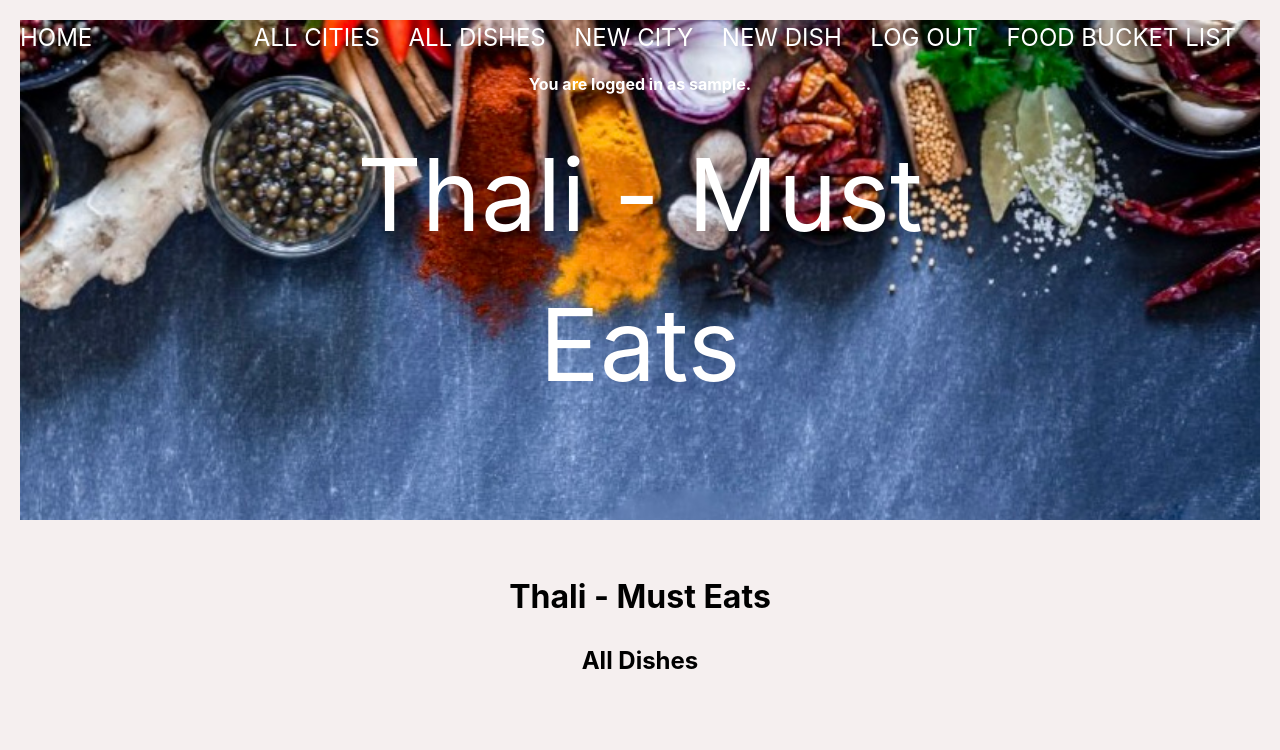
After one commit to ParulK-bhardwaj/ACS-1220-Thali-App, a Flask app: page /all_dishes in a window 1280 px wide. The commit adds this page. Shown: the top 750 px of the page. Run offline with Flask 2, Linux system fonts and the light colour scheme; the visitor is signed in with stand-in values (Sample User, id 1); data comes from the database, SQL or seed files in the repository; both versions use the stored data as it was after the commit; data that the repository does not hold is empty; parts of the project's set-up code (start-up, migrations or seed data) failed here and were passed over.

```diff
--- a/thali_app/main/routes.py
+++ b/thali_app/main/routes.py
@@ -72,25 +72,54 @@ def new_dish():
 @login_required
 def city_detail(city_id):
     city = City.query.get(city_id)
+    return render_template('city_detail.html',city=city)
+
+# city edit
+@main.route('/city/<city_id>/edit', methods=['GET', 'POST'])
+@login_required
+def city_edit(city_id):
+    city = City.query.get(city_id)
+    print(city.id)
 
     # Created a CityForm and pass in `obj=city`
     form = CityForm(obj=city)
+    print(form.name)
+    if form.validate_on_submit():
+        print(f"????????{city.id}")
+        city.name = form.name.data
+        city.state = form.state.data
+        city.region = form.region.data
+        city.country = form.country.data
+        city.short_desc = form.short_desc.data
+        city.created_by = current_user
+        # form.populate_obj(city)
 
-    if form.validate_on_submit():
-        form.populate_obj(city)
-
-        db.session.add(city)
         db.session.commit()
 
         flash("City was updated successfully")
         return redirect(url_for("main.city_detail", city_id=city.id))
 
     city = City.query.get(city_id)
-    return render_template('city_detail.html',city=city, form=form)
+    return render_template('city_edit.html',city=city, form=form)
 
+# All dishes route
+@main.route('/all_dishes')
+def all_dishes():
+    all_dishes = Dish.query.all()
+    print(all_dishes)
+    return render_template('all_dishes.html', all_dishes=all_dishes)
+
+# dish details route
 @main.route('/dish/<dish_id>', methods=['GET', 'POST'])
 @login_required
 def dish_detail(dish_id):
+    dish = Dish.query.get(dish_id)
+    return render_template('dish_detail.html', dish=dish)
+
+# dish edit
+@main.route('/dish/<dish_id>/edit', methods=['GET', 'POST'])
+@login_required
+def dish_edit(dish_id):
     dish = Dish.query.get(dish_id)
     # Created a DishForm and pass in `obj=dish`
     form = DishForm(obj=dish)
@@ -103,7 +132,7 @@ def dish_detail(dish_id):
         return redirect(url_for("main.dish_detail",dish_id=dish.id))
 
     dish = Dish.query.get(dish_id)
-    return render_template('dish_detail.html', dish=dish, form=form)
+    return render_template('dish_edit.html', dish=dish, form=form)
 
 # Allow user to rate the dish
 @main.route('/dish/<dish_id>/rate', methods=['GET', 'POST'])
--- a/thali_app/models.py
+++ b/thali_app/models.py
@@ -45,7 +45,7 @@ class Dish(db.Model):
     where_to_eat = db.Column(db.String(80), nullable=False)
 
     rating = db.Column(db.Float, default=0)
-    ratings = db.relationship('Rating', backref='dish', lazy=True)
+    ratings = db.relationship('Rating', backref='dish')
 
     city_id = db.Column(
         db.Integer, db.ForeignKey('city.id'), nullable=False)
--- a/thali_app/static/style.css
+++ b/thali_app/static/style.css
@@ -1,14 +1,14 @@
 
-#content {
+/* #content {
     background-image:
     linear-gradient(to bottom, rgba(245, 246, 252, 0.52), rgba(163, 163, 165, 0.73)),
     url("/static/img/background.jpeg");
     background-color: #cccccc;
-    background-size: cover;
+    background-size: cover; */
     /* display: flex;
     flex-direction: column;
     align-items: center; */
-    font-family: 'Open Sans', sans-serif;
+    /* font-family: 'Open Sans', sans-serif;
 }
 
 body {
@@ -24,8 +24,8 @@ body {
 #content {
     width: 100%;
     background-color: rgb(237, 238, 241);
-    /* padding: 20px; */
-}
+    padding: 20px; */
+/* }
 
 nav {
     width: 100%;
@@ -87,3 +87,89 @@ div.dish-details {
     width: 250px;
     height: 300px;
 }
+*/
+
+body {
+    font-family: -apple-system, BlinkMacSystemFont, 'Segoe UI', 'Roboto', 'Oxygen',
+    'Ubuntu', 'Cantarell', 'Fira Sans', 'Droid Sans', 'Helvetica Neue',
+    sans-serif;
+    -webkit-font-smoothing: antialiased;
+    -moz-osx-font-smoothing: grayscale;
+    /* font-size: 16px; */
+    line-height: 1.5;
+    margin: 0;
+    padding: 20px;
+    text-align: center;
+    background-color: rgb(245, 239, 239);
+}
+
+
+/* page-header styles */
+.page-header {
+    background-image: url('/static/img/background.jpeg');
+    background-size: cover;
+    /* background-position: center center;
+    background-attachment: fixed; */
+    height: 500px;
+    position: relative;
+    color: #fff;
+}
+
+.page-header::after {
+    position: absolute;
+    top: 0;
+    left: 0;
+    width: 100%;
+    height: 100%;
+    background-color: rgba(0, 0, 0, 0.4);
+}
+
+.page-header header {
+    position: absolute;
+    top: 50%;
+    left: 50%;
+    transform: translate(-50%, -50%);
+    text-align: center;
+    color: white;
+    z-index: 1;
+    font-size: 100px;
+}
+
+nav {
+    display: flex;
+    justify-content: space-between;
+    align-items: center;
+}
+
+nav a {
+    color: white;
+    font-size: 1.5rem;
+    margin-right: 1.5rem;
+    text-decoration: none;
+    text-transform: uppercase;
+}
+
+nav a:hover {
+    color: #fddb3a;
+}
+
+
+/* content styles */
+#content {
+    max-width: 800px;
+    margin: 0 auto;
+    padding: 2rem;
+}
+
+.city {
+    margin-bottom: 2rem;
+}
+
+.city a {
+    color: #333;
+    font-size: 2rem;
+}
+
+.city a:hover {
+    text-decoration: underline;
+}
--- /dev/null
+++ b/thali_app/templates/all_dishes.html
@@ -0,0 +1,15 @@
+{% extends 'base.html' %}
+{% block content %}
+
+<h1>Thali - Must Eats</h1>
+
+<h2>All Dishes</h2>
+<ul>
+{% for dish in all_dishes %}
+    <li><a href="/dish/{{ dish.id }}">{{ dish.name }}
+        <p>{{ dish.city }}, {{ dish.state }}, {{ dish.country }} </p>
+    </li>
+{% endfor %}
+</ul>
+
+{% endblock %}
--- a/thali_app/templates/base.html
+++ b/thali_app/templates/base.html
@@ -1,13 +1,14 @@
 <!DOCTYPE html>
 <html>
     <head>
-        <title class="header">Thali - Must Eats!</title>
+        <title class="title">Thali - Must Eats!</title>
         <link rel="stylesheet" href="/static/style.css">
         <link rel="preconnect" href="https://fonts.gstatic.com">
         <link href="https://fonts.googleapis.com/css2?family=Open+Sans:wght@400;700&display=swap" rel="stylesheet">
     </head>
     <body>
-        <div id="content">
+        <div class="page-header">
+            <header>Thali - Must Eats</header>
             {% for message in get_flashed_messages() %}
                 <p>{{ message }}</p>
             {% endfor %}
@@ -18,6 +19,8 @@
                     <!--Only show these links if the current user is
                     authenticated (logged in)! -->
                     {% if current_user.is_authenticated %}
+                        <a href="/">All Cities</a>
+                        <a href="/all_dishes">All Dishes</a>
                         <a href="/new_city">New City</a>
                         <a href="/new_dish">New Dish</a>
                         <a href="/logout">Log Out</a>
@@ -34,7 +37,9 @@
             {% if current_user.is_authenticated %}
                 <p><b>You are logged in as {{ current_user.username }}.</b></p>
             {% endif %}
+        </div>
 
+        <div id="content">
             {% block content %}{% endblock %}
         </div>
     </body>
--- a/thali_app/templates/home.html
+++ b/thali_app/templates/home.html
@@ -1,8 +1,5 @@
 {% extends 'base.html' %}
 {% block content %}
-
-<h1>Thali - Must Eats</h1>
-
 <p><em>PUT ABOUT HERE!!!!!!!!!!!!!!!!!!!!</em></p>
 
 <h2>All Cities</h2>
```
Also changed, not shown: thali_app/main/forms.py (+10 -5 lines), thali_app/templates/city_detail.html (+2 -26 lines), thali_app/templates/city_edit.html (added, +30 -0 lines), thali_app/templates/dish_detail.html (+2 -25 lines), thali_app/templates/dish_edit.html (added, +29 -0 lines), thali_app/database.db, thali_app/static/img/background-spice-box.webp (added), 1 other file.
